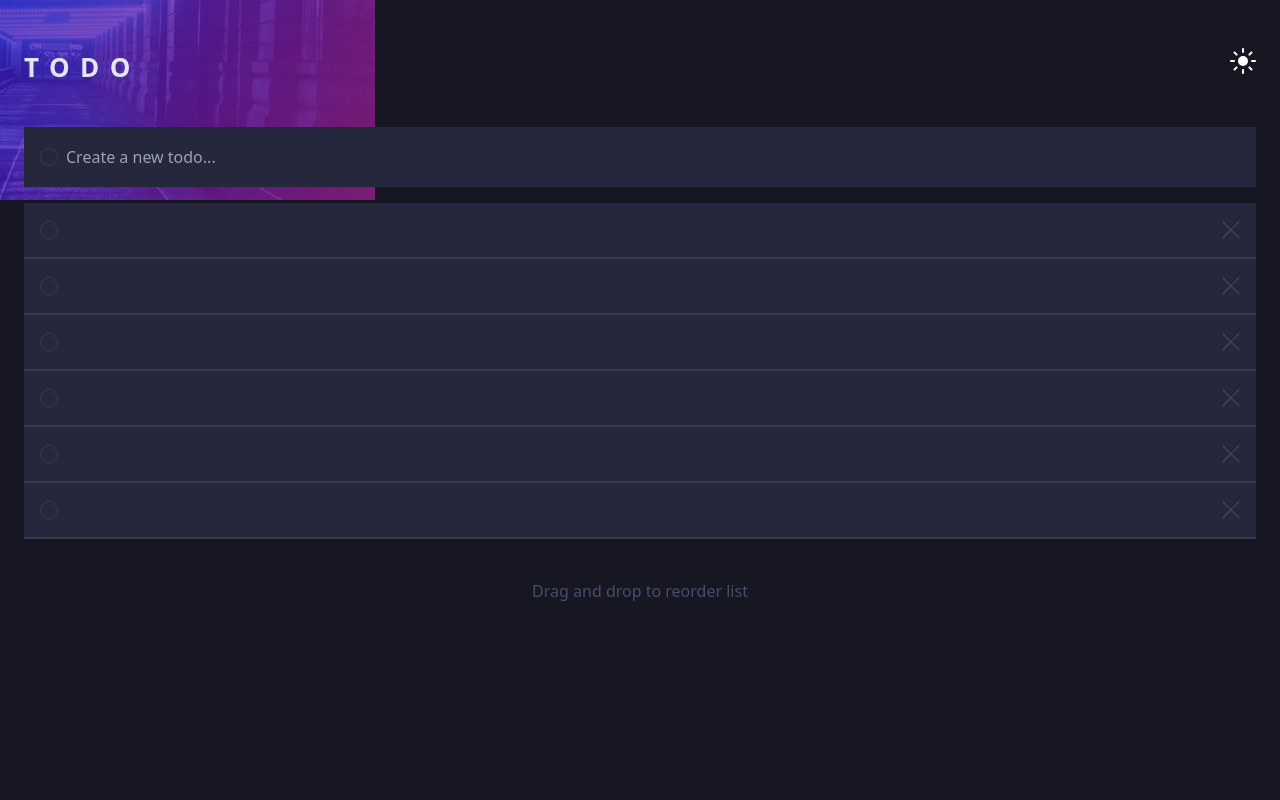
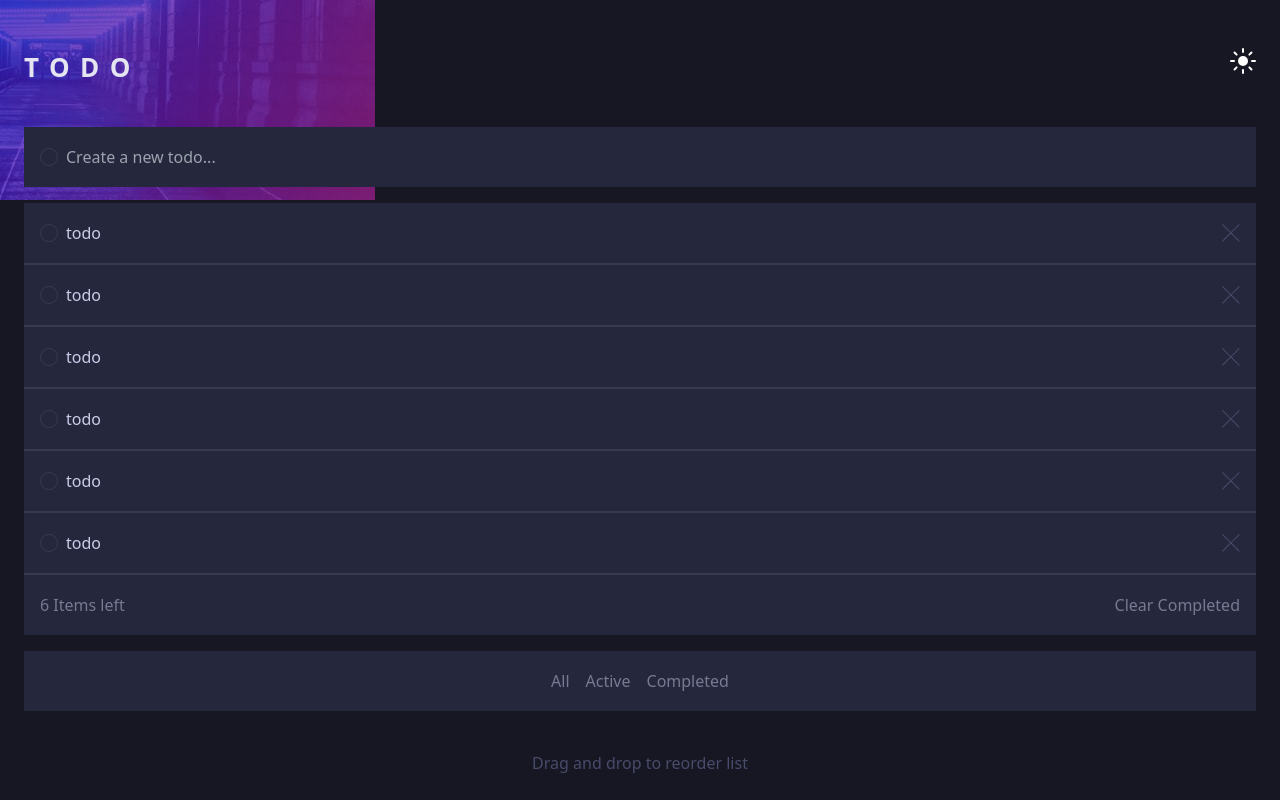
Before and after one commit to lucas-sk/Todo-app-FM, a React (Vite) app: page / in a window 1280 px wide. Built offline with nearby package versions, Linux system fonts and the light colour scheme.

Commit message:
feat: create render quantity todos

```diff
--- a/src/App.tsx
+++ b/src/App.tsx
@@ -1,29 +1,55 @@
-import { Header } from "./components/Header"
-import { Input } from "./components/Input"
-import { Picture } from "./components/Picture"
-import { Todo } from "./components/Todo"
+import { useState } from 'react';
+import { Header } from './components/Header';
+import { Input } from './components/Input';
+import { Picture } from './components/Picture';
+import { Todo } from './components/Todo';
+import { todo } from './interface/todo';
 
 export const App = () => {
+  const [todos, setTodos] = useState<todo[]>([]);
 
 
+  const listTodos: todo[] = [
+    { id: '1', name: 'todo', check: true },
+    { id: '2', name: 'todo', check: false },
+    { id: '3', name: 'todo', check: false },
+    { id: '4', name: 'todo', check: false },
+    { id: '5', name: 'todo', check: false },
+    { id: '6', name: 'todo', check: false },
+  ];
+
   return (
-    <div className="w-screen min-h-screen bg-gray-900 flex-col gap-1">
+    <div className='min-h-screen w-screen flex-col gap-1 bg-gray-900'>
       <Picture />
-      <div className="flex flex-col  mx-6 pt-12 gap-10 relative z-1">
-          <Header />
-          <div className="flex flex-col gap-4">
-            <Input />
-            <div>
-              <Todo />
-              <Todo />
-              <Todo />
-              <Todo />
-              <Todo />
-              <Todo />
-            </div>
+      <div className='z-1 relative  mx-6 flex flex-col gap-10 pt-12'>
+        <Header />
+        <div className='flex flex-col gap-4'>
+          <Input />
+          <div className=''>
+          <>
+            {listTodos.length > 0 && listTodos.map((todo) => {
+              return (
+                <>
+                  <Todo key={todo.id} check={todo.check} name={todo.name}/>
+                </>
+                )
+              })}
+              <div className='flex px-4 py-[18px] justify-between bg-gray-700 w-full text-zinc-500'>
+                <p>{listTodos.length} Items left</p>
+                <p>Clear Completed</p>
+              </div>
+          </>
           </div>
-          <p className="text-zinc-700 text-center">Drag and drop to reorder list</p>
+              <div className='flex px-4 py-[18px] gap-4 justify-center bg-gray-700 w-full text-zinc-500'>
+                <p>All</p>
+                <p>Active</p>
+                <p>Completed</p>
+              </div>
+        </div>
+        <p className='text-center text-zinc-700'>
+          Drag and drop to reorder list
+        </p>
       </div>
     </div>
-  )
-}
+  );
+};
```
